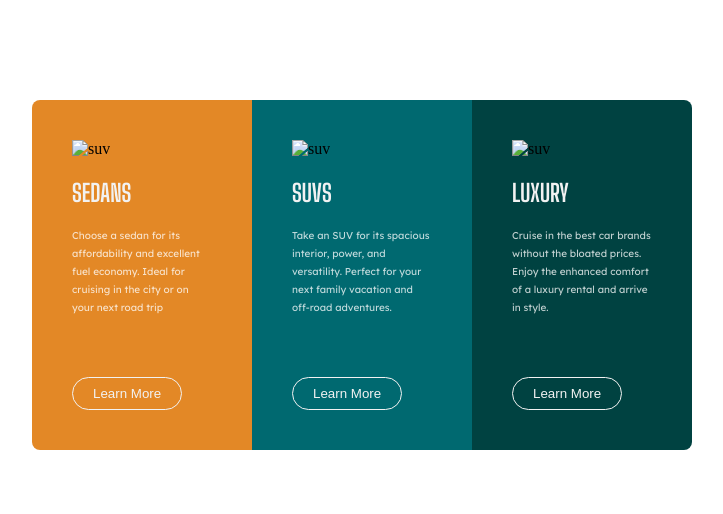
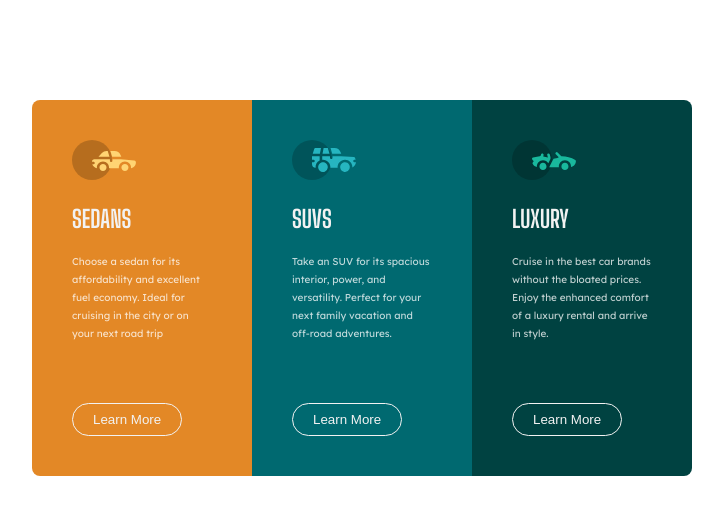
Before and after one commit to Bameejay/Zuri-flexbox-task, a plain HTML site: page index.html in a window 1280 px wide. Shown: the whole page, without its empty margins (278-1001 px from the left). Drawn offline with Linux system fonts and the light colour scheme; the site is published under a folder, as on GitHub Pages, so addresses that start at the root find nothing.

Commit message:
image not showing fixed

```diff
--- a/index.html
+++ b/index.html
@@ -17,21 +17,21 @@
     <!--================== Main Card =======================-->
     <div id="main-card">
         <div class="first-section">
-            <img src="/img/icon-sedans.svg" alt="suv">
+            <img src="img/icon-sedans.svg" alt="suv">
             <h2>SEDANS</h2>
             <p>Choose a sedan for its affordability and excellent fuel economy. Ideal for cruising in the city or on your next road trip</p>
             <button type="submit">Learn More</button>
         </div>
 
         <div class="second-section">
-            <img src="/img/icon-suvs.svg" alt="suv">
+            <img src="img/icon-suvs.svg" alt="suv">
             <h2>SUVS</h2>
             <p>Take an SUV for its spacious interior, power, and versatility. Perfect for your next family vacation and off-road adventures.</p>
             <button type="submit">Learn More</button>
         </div>
 
         <div class="third-section">
-            <img src="/img/icon-luxury.svg" alt="suv">
+            <img src="img/icon-luxury.svg" alt="suv">
             <h2>LUXURY</h2>
             <p>Cruise in the best car brands without the bloated prices. Enjoy the enhanced comfort of a luxury rental and arrive in style.</p>
             <button type="submit">Learn More</button>
```
